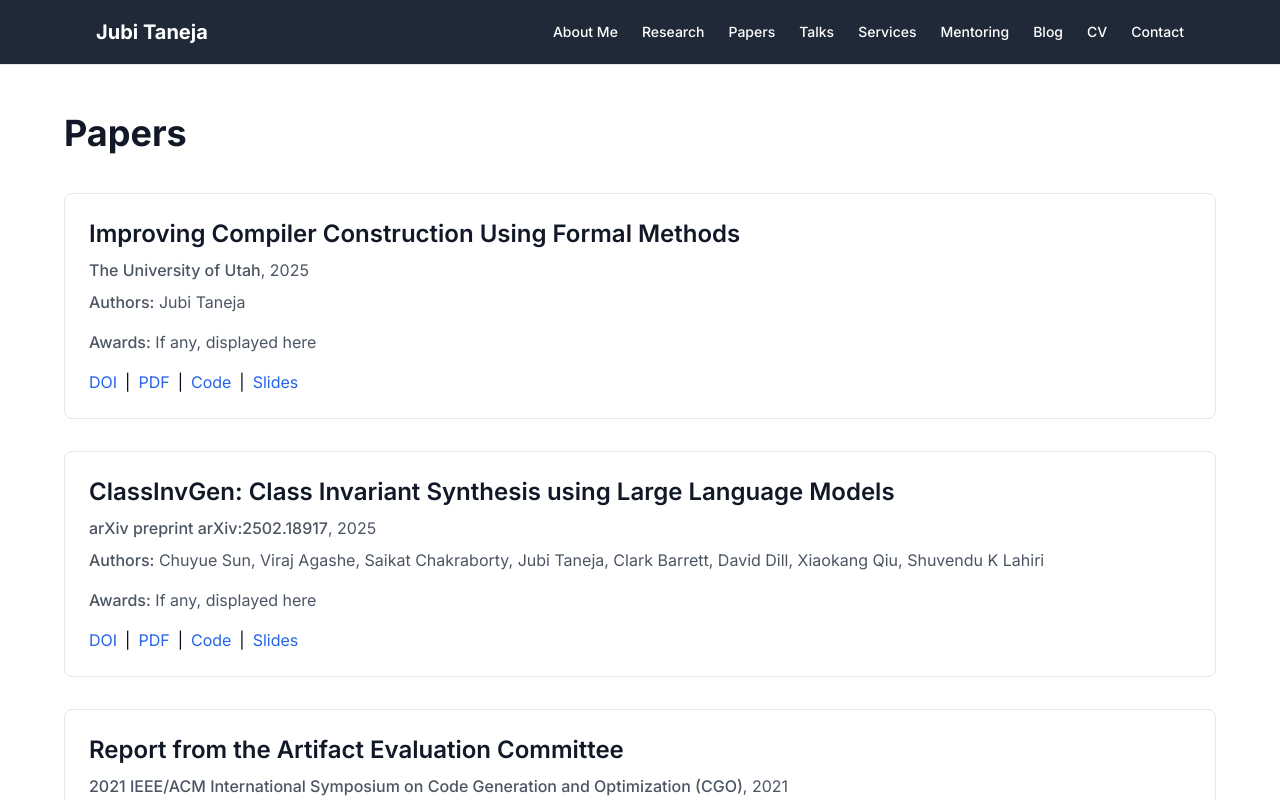
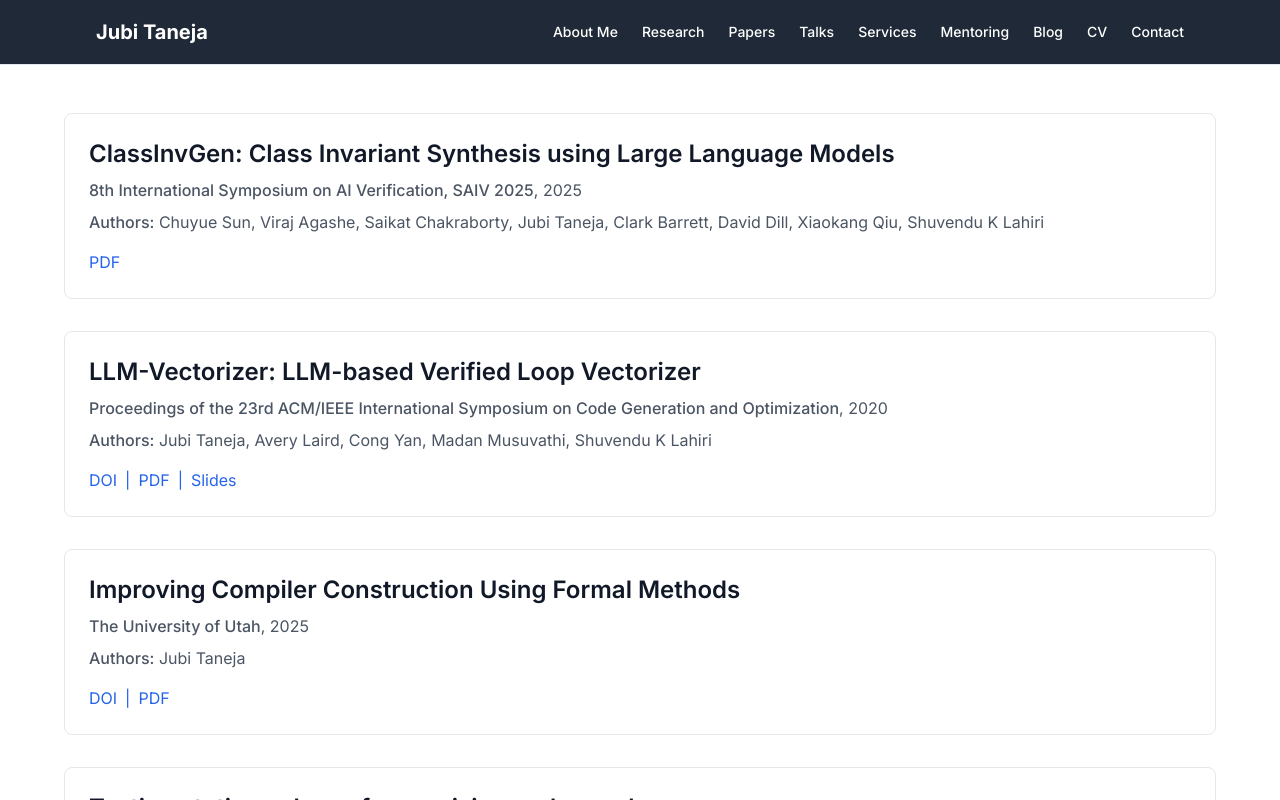
Before and after one commit to maheshcodes12/Portfolio---, a Next.js app: page /papers in a window 1280 px wide. Shown: the top 800 px of the page. Built offline with nearby package versions, Linux system fonts and the light colour scheme.

Commit message:
services and papers

```diff
--- a/app/papers/page.tsx
+++ b/app/papers/page.tsx
@@ -1,28 +1,14 @@
 import { Badge } from "@/components/ui/badge";
+import React from "react";
 import { Tabs, TabsContent, TabsList, TabsTrigger } from "@/components/ui/tabs";
 
 export default function PublicationsPage() {
 	const conferencePapers = [
 		{
-			id: 1,
-			title: "Improving Compiler Construction Using Formal Methods",
-			conference: "The University of Utah",
-			// location: "Toronto, Canada",
-			year: 2025,
-			authors: ["Jubi Taneja"],
-			awards: ["If any", "displayed here"],
-			tags: ["81-93"],
-			// PDF: "https://arxiv.org/pdf/2502.18917",
-			slides:
-				"https://scholar.google.com/scholar?oi=bibs&cluster=18381484965464122472&btnI=1&hl=en",
-			DOI: "",
-			code: "",
-		},
-		{
-			id: 6,
+			id: 11,
 			title:
 				"ClassInvGen: Class Invariant Synthesis using Large Language Models",
-			conference: "arXiv preprint arXiv:2502.18917",
+			conference: "8th International Symposium on AI Verification, SAIV 2025",
 			// location: "Toronto, Canada",
 			year: 2025,
 			authors: [
@@ -35,45 +21,15 @@ export default function PublicationsPage() {
 				"Xiaokang Qiu",
 				"Shuvendu K Lahiri",
 			],
-			awards: ["If any", "displayed here"],
-			tags: ["81-93"],
+			awards: [],
+			// tags: ["81-93"],
 			PDF: "https://arxiv.org/pdf/2502.18917",
-			slides: "https://arxiv.org/abs/2502.18917",
-			DOI: "",
-			code: "",
-		},
-				{
-			id: 7,
-			title: "Report from the Artifact Evaluation Committee",
-			conference:
-				"2021 IEEE/ACM International Symposium on Code Generation and Optimization (CGO)",
-			// location: "Toronto, Canada",
-			year: 2021,
-			authors: ["Jubi Taneja", "Michel Steuwer"],
-			awards: ["If any", "displayed here"],
-			tags: ["81-93"],
-			// PDF: "https://arxiv.org/pdf/2502.18917",
-			slides: "https://ieeexplore.ieee.org/abstract/document/9370336/",
+			slides: "",
 			DOI: "",
 			code: "",
 		},
 		{
-			id: 3,
-			title: "Testing static analyses for precision and soundness",
-			conference:
-				"Proceedings of the 18th ACM/IEEE International Symposium on Code Generation and Optimization",
-			// location: "Toronto, Canada",
-			year: 2020,
-			authors: ["Jubi Taneja", " Zhengyang Liu", " John Regehr"],
-			awards: ["If any", "displayed here"],
-			tags: ["81-93"],
-			PDF: "https://users.cs.utah.edu/~regehr/cgo20.pdf",
-			slides: "https://dl.acm.org/doi/abs/10.1145/3368826.3377927",
-			DOI: "",
-			code: "",
-		},
-		{
-			id: 4,
+			id: 12,
 			title: "LLM-Vectorizer: LLM-based Verified Loop Vectorizer",
 			conference:
 				"Proceedings of the 23rd ACM/IEEE International Symposium on Code Generation and Optimization",
@@ -86,15 +42,45 @@ export default function PublicationsPage() {
 				"Madan Musuvathi",
 				"Shuvendu K Lahiri",
 			],
-			awards: ["If any", "displayed here"],
-			tags: ["81-93"],
+			awards: [],
+			// tags: ["81-93"],
 			PDF: "https://dl.acm.org/doi/pdf/10.1145/3696443.3708929",
-			slides: "https://dl.acm.org/doi/abs/10.1145/3696443.3708929",
-			DOI: "",
+			slides: "/talks/Jubi_LLM_Vectorizer_Talk_ext.pdf",
+			DOI: "https://dl.acm.org/doi/10.1145/3696443.3708929",
 			code: "",
 		},
 		{
-			id: 2,
+			id: 13,
+			title: "Improving Compiler Construction Using Formal Methods",
+			conference: "The University of Utah",
+			// location: "Toronto, Canada",
+			year: 2025,
+			authors: ["Jubi Taneja"],
+			awards: [],
+			// tags: ["81-93"],
+			PDF: "https://github.com/jubitaneja/phd-dissertation/blob/main/dissertation.pdf",
+			slides:
+				"",
+			DOI: "https://dl.acm.org/doi/abs/10.5555/AAI30241036",
+			code: "",
+		},
+		{
+			id: 14,
+			title: "Testing static analyses for precision and soundness",
+			conference:
+				"Proceedings of the 18th ACM/IEEE International Symposium on Code Generation and Optimization",
+			// location: "Toronto, Canada",
+			year: 2020,
+			authors: ["Jubi Taneja", " Zhengyang Liu", " John Regehr"],
+			awards: [],
+			// tags: ["81-93"],
+			PDF: "https://users.cs.utah.edu/~regehr/cgo20.pdf",
+			slides: "/talks/Slides-Testing-Static-Analyses-CGO20.pdf",
+			DOI: "https://dl.acm.org/doi/10.1145/3368826.3377927",
+			code: "https://github.com/jubitaneja/souper-cgo20-artifact",
+		},
+		{
+			id: 15,
 			title: "Souper: A synthesizing superoptimizer",
 			conference: "arXiv preprint arXiv:1711.04422",
 			// location: "Toronto, Canada",
@@ -107,100 +93,21 @@ export default function PublicationsPage() {
 				"G Lup",
 				"J Taneja",
 			],
-			awards: ["If any", "displayed here"],
+			awards: [],
 			// tags: ["NLP", "Healthcare", "Privacy"],
-			slides: "https://arxiv.org/abs/1711.04422",
+			slides: "",
 			PDF: "https://arxiv.org/pdf/1711.04422",
-			code: "",
+			code: "https://github.com/google/souper",
 			DOI: "",
 		},
-
-		{
-			id: 5,
-			title:
-				"Souper: a synthesizing superoptimizer. CoRR abs/1711.04422 (2017)",
-			conference: "arXiv preprint arXiv:1711.04422",
-			// location: "Toronto, Canada",
-			year: 2017,
-			authors: [
-				"Raimondas Sasnauskas",
-				"Yang Chen",
-				"Peter Collingbourne",
-				"Jeroen Ketema",
-				"Jubi Taneja",
-				"John Regehr",
-			],
-			awards: ["If any", "displayed here"],
-			tags: ["81-93"],
-			// PDF: "https://dl.acm.org/doi/pdf/10.1145/3696443.3708929",
-			slides:
-				"https://scholar.google.com/scholar?cluster=11674221066882417478&hl=en&oi=scholarr",
-			DOI: "",
-			code: "",
-		},
-
-
-
 	];
 
 	return (
 		<main className='min-h-screen py-12 px-4 md:px-6 lg:px-8'>
 			<div className='container mx-auto max-w-6xl'>
-				<div className='mb-10'>
-					<h1 className='text-4xl font-bold text-gray-900 mb-4'>Papers</h1>
-					{/* <p className='text-xl text-gray-600 max-w-3xl'>
-						(Updated list of papers with URLs attached) - check that for
-						details.
-					</p> */}
-				</div>
 
-				{/* <Tabs
-					defaultValue='journals'
-					className='w-full'>
-					<TabsList className='grid w-full grid-cols-3 mb-8'>
-						<TabsTrigger value='journals'>Journal Articles</TabsTrigger>
-						<TabsTrigger value='conferences'>Conference Papers</TabsTrigger>
-						<TabsTrigger value='books'>Book Chapters</TabsTrigger>
-					</TabsList> */}
 
-				{/* Journal Articles */}
-				{/* <TabsContent value='journals'>
-						<div className='space-y-8'>
-							{journalArticles.map((article) => (
-								<div
-									key={article.id}
-									className='border border-gray-200 rounded-lg p-6 hover:shadow-md transition-shadow'>
-									<h2 className='text-2xl font-semibold text-gray-900 mb-2'>
-										{article.title}
-									</h2>
-									<p className='text-gray-600 mb-2'>
-										<span className='font-medium'>{article.journal}</span>,{" "}
-										{article.volume}, {article.year}
-									</p>
-									<p className='text-gray-600 mb-4'>
-										<span className='font-medium'>Authors:</span>{" "}
-										{article.authors.join(", ")}
-									</p>
-									<p className='text-gray-600 mb-2'>
-										<span className='font-medium'>DOI:</span> {article.doi}
-									</p>
-									<div className='flex flex-wrap gap-2 mb-4'>
-										{article.tags?.map((tag, index) => (
-											<Badge
-												key={index}
-												variant='secondary'>
-												{tag}
-											</Badge>
-										))}
-									</div>
-									<p className='text-gray-700 italic'>{article.abstract}</p>
-								</div>
-							))}
-						</div>
-					</TabsContent> */}
 
-				{/* Conference Papers */}
-				{/* <TabsContent value='conferences'> */}
 				<div className='space-y-8'>
 					{conferencePapers?.map((paper) => (
 						<div
@@ -217,89 +124,37 @@ export default function PublicationsPage() {
 								<span className='font-medium'>Authors:</span>{" "}
 								{paper.authors.join(", ")}
 							</p>
-							{paper.awards && (
+							{paper.awards.length>0 && (
 								<p className='text-gray-600 mb-4'>
 									<span className='font-medium'>Awards:</span>{" "}
 									{paper.awards.join(", ")}
 								</p>
 							)}
-							{/* <div className='flex flex-wrap gap-2 mb-4'>
-										{paper.tags.map((tag, index) => (
-											<Badge
-												key={index}
-												variant='secondary'>
-												{tag}
-											</Badge>
-										))}
-									</div> */}
-							{/* <p className='text-gray-700 italic'>{paper.abstract}</p> */}
-							<div className='flex gap-2'>
-								<a
-									className=' text-blue-600'
-									href={`${paper.DOI}`}
-									target='blanck'>
-									DOI
-								</a>{" "}
-								|{" "}
-								<a
-									className=' text-blue-600'
-									href={`${paper.PDF}`}
-									target='blanck'>
-									PDF
-								</a>{" "}
-								|{" "}
-								<a
-									className=' text-blue-600'
-									href={`${paper.code}`}
-									target='blanck'>
-									Code
-								</a>{" "}
-								|{" "}
-								<a
-									className=' text-blue-600'
-									href={`${paper.slides}`}
-									target='blanck'>
-									Slides
-								</a>
+							<div className='flex gap-2 text-blue-600'>
+								{[
+									{ label: 'DOI', url: paper.DOI },
+									{ label: 'PDF', url: paper.PDF },
+									{ label: 'Code', url: paper.code },
+									{ label: 'Slides', url: paper.slides },
+								]
+									.filter(item => item.url?.length > 0)
+									.map((item, index, array) => (
+									<React.Fragment key={item.label}>
+										<a
+										href={item.url}
+										target='_blank'
+										rel='noopener noreferrer'
+										>
+										{item.label}
+										</a>
+										{index < array.length - 1 && <span>|</span>}
+									</React.Fragment>
+								))}
 							</div>
 						</div>
 					))}
 				</div>
 				{/* </TabsContent> */}
-
-				{/* Book Chapters */}
-				{/* <TabsContent value='books'>
-						<div className='space-y-8'>
-							{bookChapters.map((chapter) => (
-								<div
-									key={chapter.id}
-									className='border border-gray-200 rounded-lg p-6 hover:shadow-md transition-shadow'>
-									<h2 className='text-2xl font-semibold text-gray-900 mb-2'>
-										{chapter.title}
-									</h2>
-									<p className='text-gray-600 mb-2'>
-										<span className='font-medium'>In:</span> {chapter.book},{" "}
-										{chapter.publisher}, {chapter.year}
-									</p>
-									<p className='text-gray-600 mb-4'>
-										<span className='font-medium'>Authors:</span>{" "}
-										{chapter.authors.join(", ")}
-									</p>
-									<div className='flex flex-wrap gap-2 mb-4'>
-										{chapter.tags.map((tag, index) => (
-											<Badge
-												key={index}
-												variant='secondary'>
-												{tag}
-											</Badge>
-										))}
-									</div>
-									<p className='text-gray-700 italic'>{chapter.abstract}</p>
-								</div>
-							))}
-						</div>
-					</TabsContent> */}
-				{/* </Tabs> */}
 			</div>
 		</main>
 	);
--- a/components/blog/RightSidebar.tsx
+++ b/components/blog/RightSidebar.tsx
@@ -2,10 +2,12 @@
 
 import { useEffect, useState } from "react";
 import Link from "next/link";
+import { useSearchParams } from "next/navigation";
 
 interface BlogPost {
 	_id: string;
 	title: string;
+	slug: string;
 	createdAt: string;
 	tags: string[];
 }
@@ -13,6 +15,8 @@ interface BlogPost {
 export default function BlogSidebar({ author, tags }: any) {
 	const [blogPosts, setBlogPosts] = useState<BlogPost[]>([]);
 	const [loading, setLoading] = useState(true);
+	const searchParams = useSearchParams();
+	const activeTag = searchParams.get("tag");
 
 	useEffect(() => {
 		const fetchBlogs = async () => {
@@ -32,7 +36,7 @@ export default function BlogSidebar({ author, tags }: any) {
 	}, []);
 
 	const getUniqueTags = () => {
-		return [...new Set(tags)];
+		return [...new Set(tags)].sort();
 	};
 
 	const getArchives = () => {
@@ -61,13 +65,20 @@ export default function BlogSidebar({ author, tags }: any) {
 				{/* Tags */}
 				<div>
 					<h2 className='font-semibold text-gray-800 mb-2'>TAGS</h2>
-					{getUniqueTags().map((tag: any) => (
-						<span
-							key={tag}
-							className='inline-block bg-gray-100 text-gray-700 text-xs px-2 py-1 rounded mr-2 mb-2'>
-							{tag}
-						</span>
-					))}
+					<div className="flex flex-wrap gap-1">
+						{getUniqueTags().map((tag: any) => (
+							<Link
+								key={tag}
+								href={`/blog?tag=${encodeURIComponent(tag)}`}
+								className={`inline-block text-xs px-2 py-1 rounded transition-colors cursor-pointer ${
+									activeTag === tag
+										? 'bg-blue-500 text-white'
+										: 'bg-gray-100 text-gray-700 hover:bg-gray-200'
+								}`}>
+								{tag}
+							</Link>
+						))}
+					</div>
 				</div>
 
 				{/* Recent Posts */}
@@ -77,7 +88,7 @@ export default function BlogSidebar({ author, tags }: any) {
 						{recentPosts.map((post) => (
 							<li key={post._id}>
 								<Link
-									href={`/blog/${post.title}`}
+									href={`/blog/${post.slug}`}
 									className='hover:underline text-sm text-black'>
 									{post.title}
 								</Link>
```
Also changed, not shown: app/services/page.tsx (+20 -11 lines), components/blog/BlogPage.tsx (+54 -15 lines).
